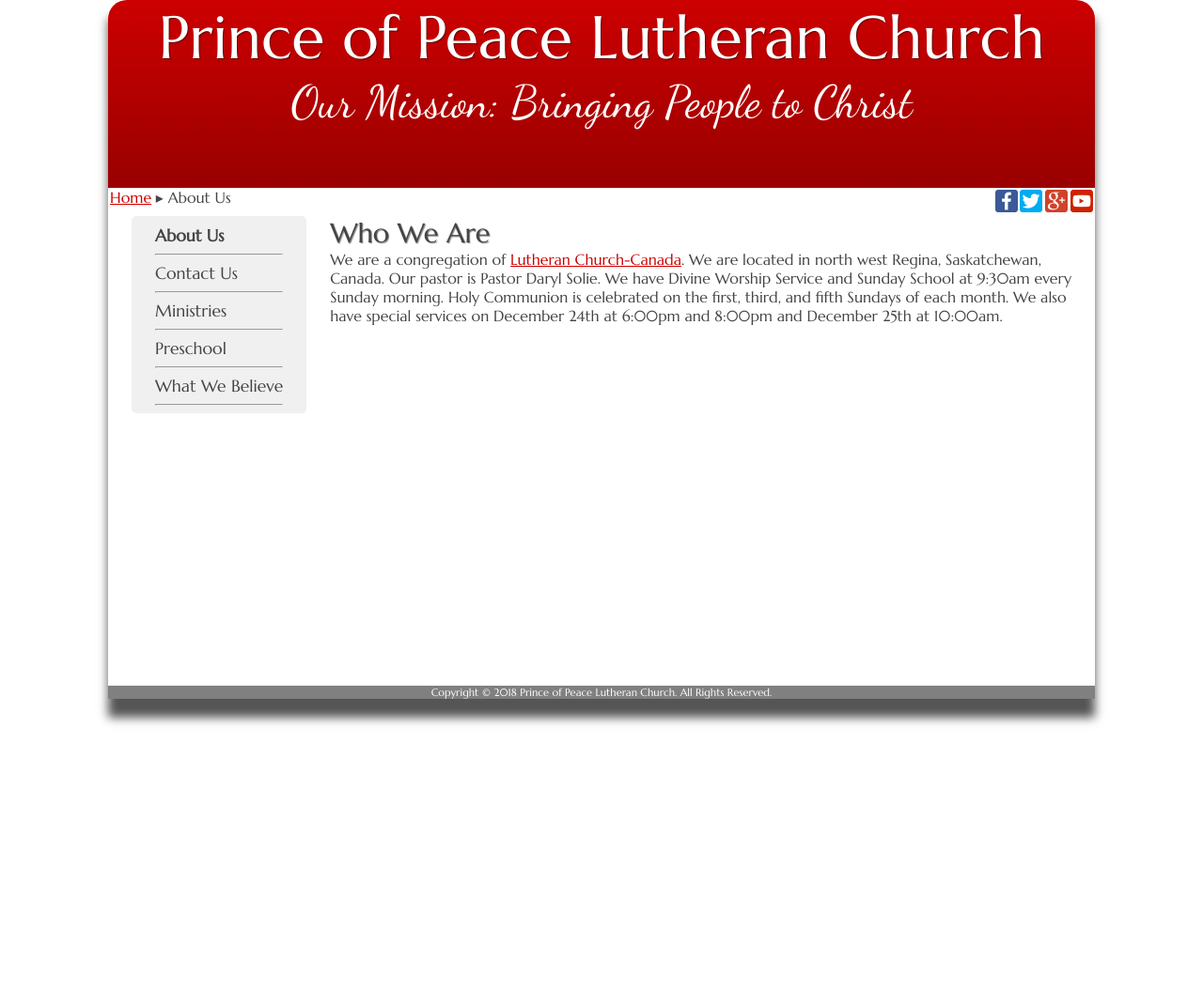
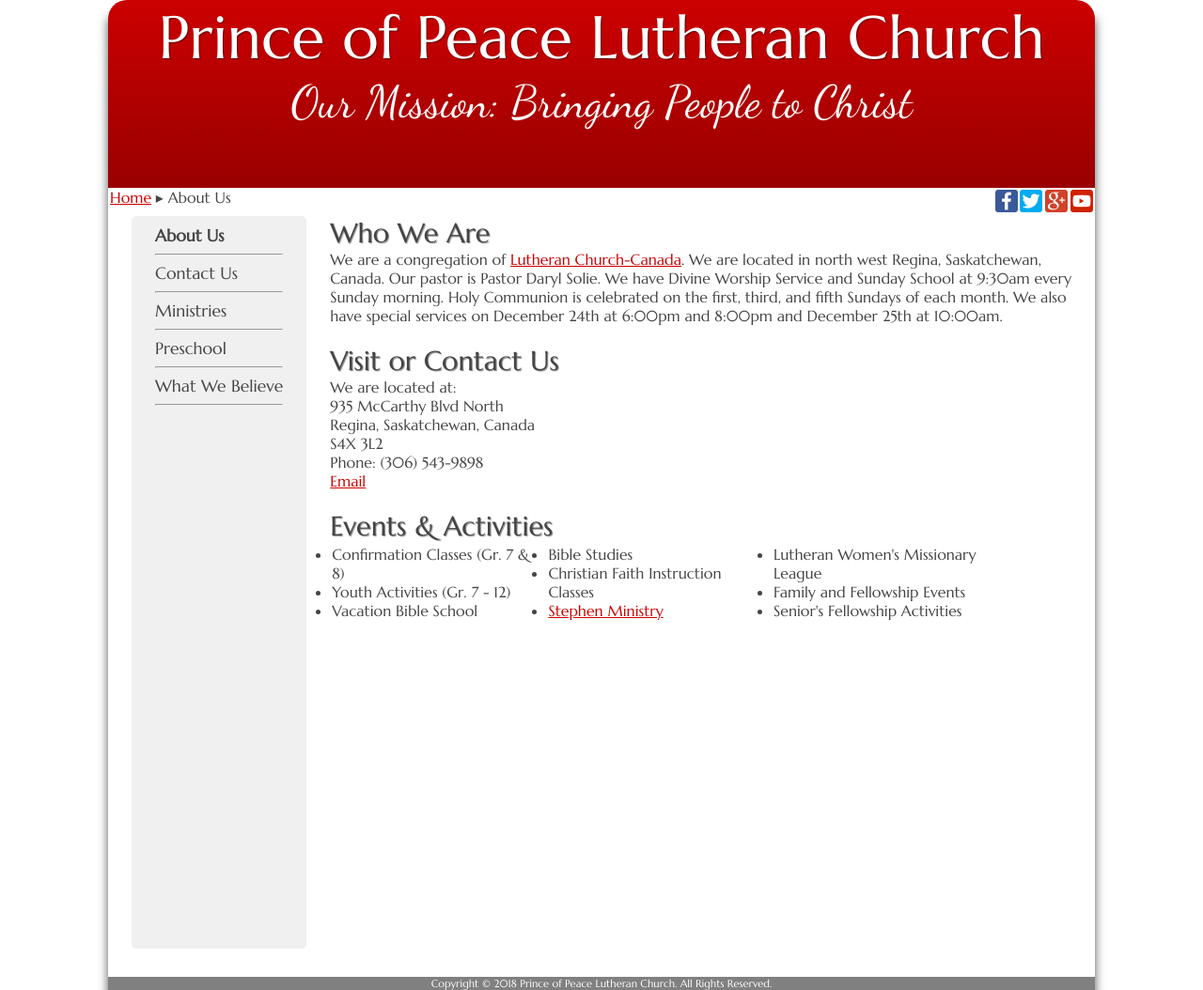
Before and after one commit to weslowsk/princeofpeace, a Jekyll site: the page built from about.html, in a window 1280 px wide. Shown: the whole page at 94% size. Built offline with Jekyll 4.4.1, drawn with Linux system fonts in a browser that asks for light colours; before the commit the page ends 900 px from its top, so only the background shows below that.

Commit message:
update template

```diff
--- a/_sass/_layout.scss
+++ b/_sass/_layout.scss
@@ -22,6 +22,10 @@ h1 {
     font-size: 1.8em;
 }
 
+li {
+    width: 99%;
+}
+
 #full-page {
     // this centers the element
     margin: auto;
@@ -35,7 +39,8 @@ h1 {
 }
 
 #content {
-    min-height: 500px;
+    // min-height: 500px;
+    height: 90vh;
 }
 
 header {
@@ -93,6 +98,7 @@ header h2 {
     min-width: 125px;
     max-width: 33%;
     // height: 150px;
+    height: 95%;
     margin-left: 25px;
     margin-right: 25px;
     background-color: rgba(240, 240, 240, 1);
--- a/about.html
+++ b/about.html
@@ -9,3 +9,44 @@ We are located in north west Regina, Saskatchewan, Canada. Our pastor is Pastor
 We have Divine Worship Service and Sunday School at 9:30am every Sunday morning.
 Holy Communion is celebrated on the first, third, and fifth Sundays of each month.
 We also have special services on December 24th at 6:00pm and 8:00pm and December 25th at 10:00am.</p>
+<br/>
+<h1>Visit or Contact Us</h1>
+<p>We are located at:<br/>
+935 McCarthy Blvd North<br/>
+Regina, Saskatchewan, Canada<br/>
+S4X 3L2<br/>
+Phone: (306) 543-9898<br/>
+<a href="{{site.baseurl}}/contact.html">Email</a></p>
+<br/>
+<h1>Events &amp; Activities</h1>
+<p>
+<table align="center">
+    <tbody>
+        <tr valign="top">
+            <td>
+                <ul>
+                    <li>Confirmation Classes (Gr. 7 &amp; 8)</li>
+                    <li>Youth Activities (Gr. 7 - 12)</li>
+                    <li>Vacation Bible School</li>
+                </ul>
+            </td>
+            <td>
+                <ul>
+                    <li>Bible Studies</li>
+                    <li>Christian Faith Instruction Classes</li>
+                    <li>
+                        <a href="http://www.stephenministries.org" target="stephenministry">Stephen Ministry</a>
+                    </li>
+                </ul>
+            </td>
+            <td>
+                <ul>
+                    <li>Lutheran Women's Missionary League</li>
+                    <li>Family and Fellowship Events</li>
+                    <li>Senior's Fellowship Activities</li>
+                </ul>
+            </td>
+        </tr>
+    </tbody>
+</table>
+</p>
```
